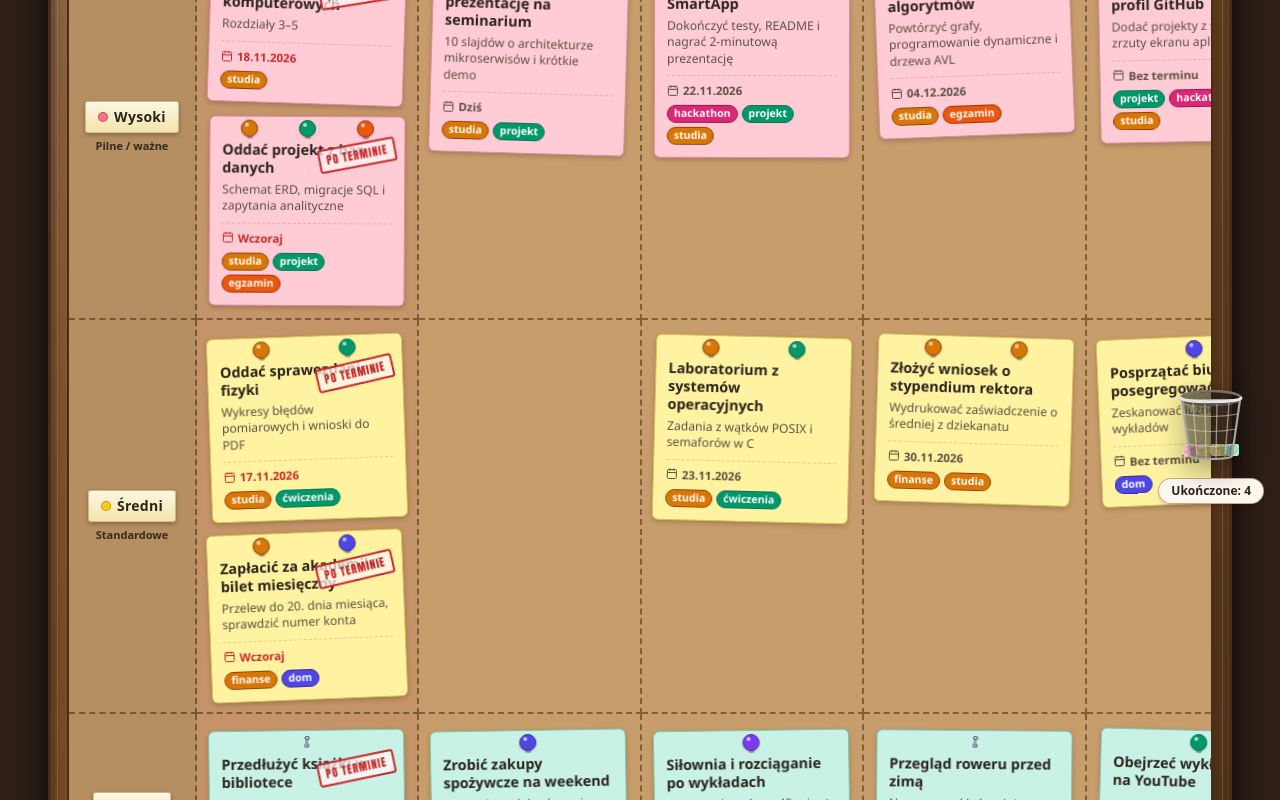
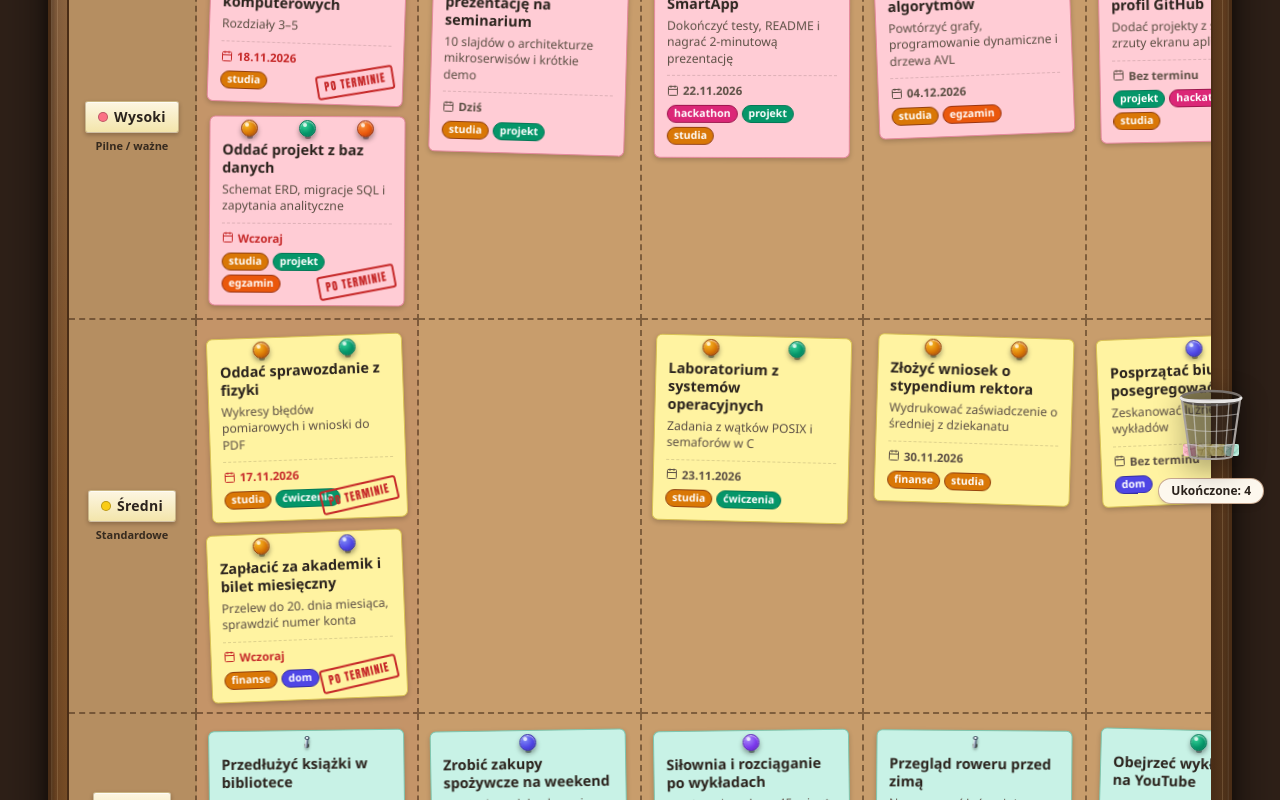
Before and after one commit to Danrejk/zadanie-eliminacyjne-BCM, a React (Vite) app: page / in a window 1280 px wide. Shown: the part 280-1080 px from the top of the page. Built offline with nearby package versions, Linux system fonts and the light colour scheme.

Commit message:
style: move overdue stamp to bottom-right without bg and restore pushpin styles

```diff
--- a/src/components/PushPin.tsx
+++ b/src/components/PushPin.tsx
@@ -85,7 +85,7 @@ function PushPinComponent({ taskId, tags }: PushPinProps) {
               <span
                 className="pushpin-sphere"
                 style={{
-                  backgroundColor: color.bg,
+                  background: `radial-gradient(circle at 32% 30%, ${color.light} 0%, ${color.bg} 55%, ${color.dark} 100%)`,
                   borderColor: color.dark,
                 }}
                 aria-hidden="true"
--- a/src/index.css
+++ b/src/index.css
@@ -427,7 +427,7 @@
 /* 6. Prominent Rotated Red Rubber Stamp "PO TERMINIE" */
 .postit-overdue-stamp {
   position: absolute;
-  top: 26px;
+  bottom: 10px;
   right: 8px;
   z-index: 4;
   padding: 2px 6px;
@@ -437,7 +437,7 @@
   letter-spacing: 0.1em;
   text-transform: uppercase;
   color: var(--color-stamp-red);
-  background-color: rgba(255, 245, 245, 0.72);
+  background-color: transparent;
   border: 2px solid var(--color-stamp-red);
   border-radius: 3px;
   transform: rotate(-11deg);
@@ -495,7 +495,9 @@
   border-radius: 9999px;
   border-width: 1px;
   border-style: solid;
-  box-shadow: 0 1px 2px rgba(0, 0, 0, 0.25);
+  box-shadow:
+    0 3px 5px rgba(0, 0, 0, 0.38),
+    inset 0 1px 1.5px rgba(255, 255, 255, 0.65);
   transition: transform 140ms ease;
   pointer-events: none;
 }
@@ -511,7 +513,7 @@
   width: 4px;
   height: 4px;
   border-radius: 9999px;
-  background-color: rgba(255, 255, 255, 0.65);
+  background-color: rgba(255, 255, 255, 0.78);
   pointer-events: none;
 }
 
@@ -522,7 +524,7 @@
   width: 6px;
   height: 4px;
   border-radius: 9999px;
-  background-color: rgba(0, 0, 0, 0.28);
+  background-color: rgba(0, 0, 0, 0.35);
   transform: translateX(-50%);
   pointer-events: none;
 }
@@ -543,7 +545,7 @@
   width: 5px;
   height: 5px;
   border-radius: 9999px;
-  background-color: rgba(24, 15, 8, 0.55);
+  background-color: rgba(24, 15, 8, 0.65);
   pointer-events: none;
 }
 
@@ -553,7 +555,8 @@
   width: 3px;
   height: 11px;
   border-radius: 2px;
-  background-color: #94a3b8;
+  background: linear-gradient(90deg, #f8fafc 0%, #94a3b8 50%, #334155 100%);
+  box-shadow: 1px 2px 3px rgba(0, 0, 0, 0.42);
   transform: rotate(8deg);
   pointer-events: none;
 }
@@ -564,7 +567,7 @@
   width: 5px;
   height: 4px;
   border-radius: 9999px;
-  background-color: #cbd5e1;
+  background: radial-gradient(circle at 35% 35%, #ffffff 0%, #cbd5e1 55%, #475569 100%);
   border: 1px solid #334155;
   transform: translateX(0.5px);
   pointer-events: none;
```
